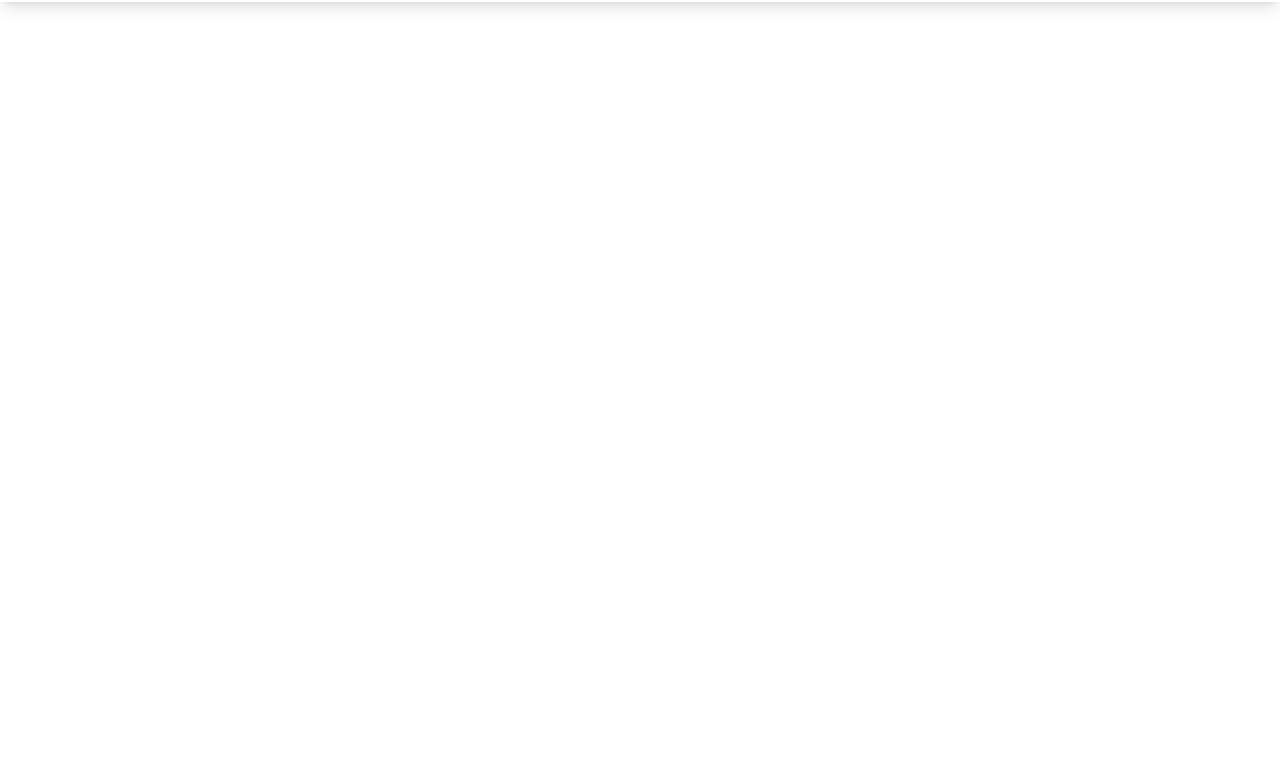
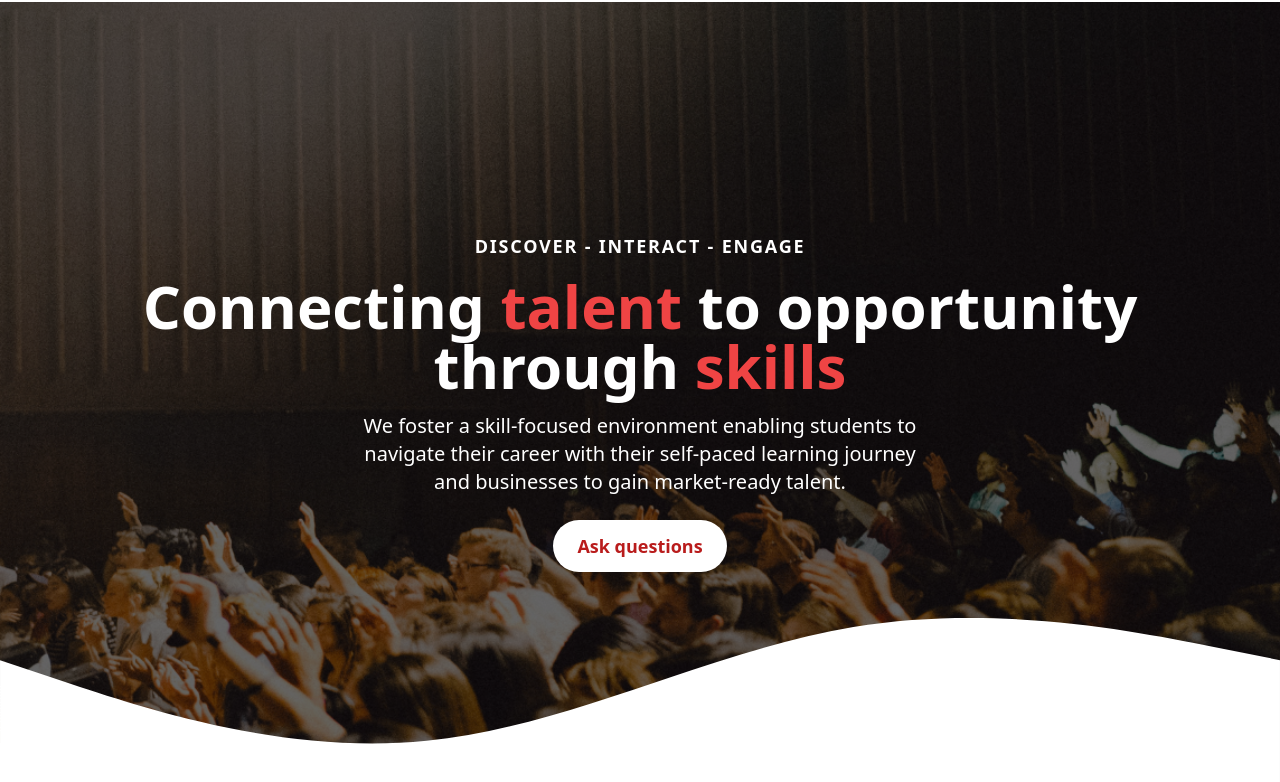
Before and after one commit to afsara-jahen/project-4, a website built with Vite: page index.html in a window 1280 px wide. Shown: the part 86-868 px from the top of the page. Before the commit the page ends 800 px from the top, so only its background shows below. Built offline with nearby package versions, Linux system fonts and the light colour scheme.

Commit message:
new feature

```diff
--- a/index.html
+++ b/index.html
@@ -45,6 +45,34 @@
         </div>
     </header>
 
+     <!-- Hero Section with Rounded Bottom -->
+     <section class="relative bg-cover bg-center h-[80vh] md:h-screen flex items-center" style="background-image: url('edwin-andrade-4V1dC_eoCwg-unsplash\ 1.jpg');">
+        <!-- Dark overlay for text readability -->
+        <div class="absolute inset-0 bg-black opacity-60"></div>
+
+        <!-- Hero Content -->
+        <div class="relative z-10 text-center text-white w-full px-4 sm:px-6 md:px-8">
+            <p class="text-sm md:text-lg uppercase tracking-widest font-semibold">Discover - Interact - Engage</p>
+            <h1 class="text-3xl sm:text-4xl md:text-5xl lg:text-6xl font-bold my-4">
+                Connecting <span class="text-red-500 hover:text-red-600 transition duration-200">talent</span> to opportunity through <span class="text-red-500 hover:text-red-600 transition duration-200">skills</span>
+            </h1>
+            <p class="text-base sm:text-lg md:text-xl max-w-xl mx-auto mt-4">
+                We foster a skill-focused environment enabling students to navigate their career with their self-paced learning journey and businesses to gain market-ready talent.
+            </p>
+            <a href="#" class="mt-6 inline-block bg-white text-red-700 font-bold px-6 py-3 rounded-full text-sm sm:text-lg hover:bg-gray-500 transition duration-200">
+                Ask questions
+            </a>
+        </div>
+
+        <!-- SVG for Rounded Bottom Edge -->
+        <div class="absolute bottom-0 left-0 right-0 overflow-hidden leading-[0]">
+            <svg viewBox="0 0 1440 320" xmlns="http://www.w3.org/2000/svg">
+                <path fill="#ffffff" d="M0,160L80,186.7C160,213,320,267,480,250.7C640,235,800,149,960,122.7C1120,96,1280,128,1360,144L1440,160L1440,320L1360,320C1280,320,1120,320,960,320C800,320,640,320,480,320C320,320,160,320,80,320L0,320Z"></path>
+            </svg>
+        </div>
+    </section>
+
+
 
 </body>
 </html>
```
